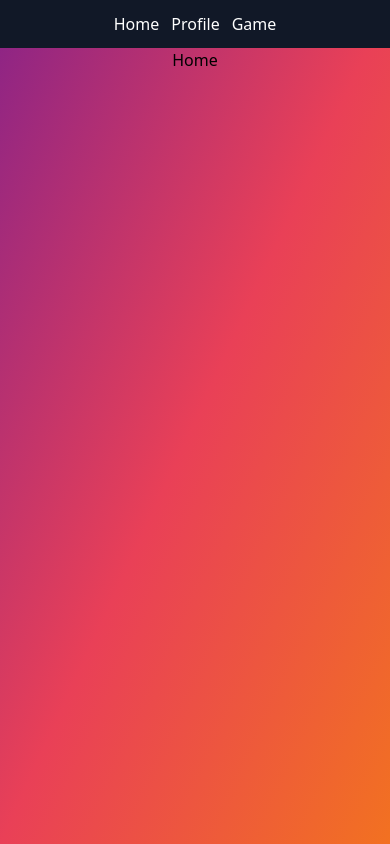
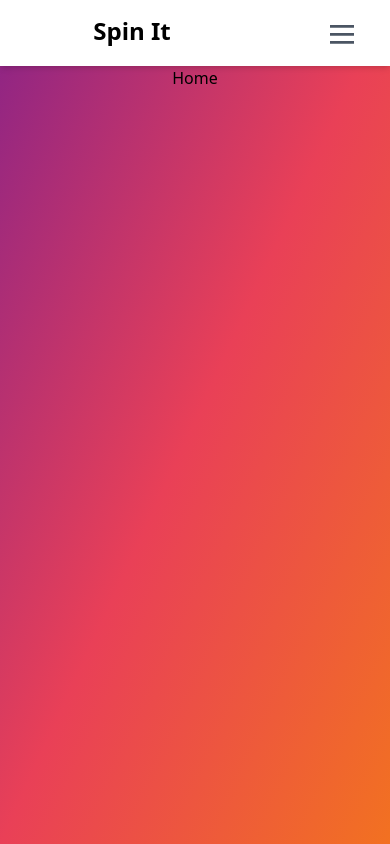
Before and after one commit to Gopakumar8075/spin, a React (Create React App) app: page / in a window 390 px wide. Built offline with nearby package versions, Linux system fonts and the light colour scheme.

Commit message:
hamberger added

```diff
--- a/src/components/Navbar/Navbar.jsx
+++ b/src/components/Navbar/Navbar.jsx
@@ -0,0 +1,78 @@
+import React, { useState } from 'react';
+import { Link } from 'react-router-dom';
+
+const NavBar = () => {
+  const [isMenuOpen, setMenuOpen] = useState(false);
+
+  const toggleMenu = () => {
+    setMenuOpen(!isMenuOpen);
+  };
+
+  return (
+    <header className="header sticky top-0 bg-white shadow-md flex items-center justify-between px-8 py-2">
+      <h1 className="w-3/12">
+        <a href="">
+          <svg xmlns="http://www.w3.org/2000/svg" width="200" height="50" viewBox="0 0 200 50">
+            <text x="50%" y="50%" dominantBaseline="middle" textAnchor="middle" fontSize="24" fontWeight="bold">
+              Spin It
+            </text>
+            {/* <image href="logo.png" x="10" y="10" width="30" height="30" /> */}
+          </svg>
+        </a>
+      </h1>
+
+      <nav
+        className={`nav font-semibold text-lg ${
+          isMenuOpen ? 'block' : 'hidden'
+        } lg:flex lg:items-center lg:w-auto`}
+      >
+        <ul className="flex flex-col lg:flex-row items-center">
+          <li className="p-4 border-b-2 border-green-500 border-opacity-0 hover:border-opacity-100 hover:text-green-500 duration-200 cursor-pointer active">
+            <Link to="/" className="hover:text-gray-300">
+              Home
+            </Link>
+          </li>
+          <li className="p-4 border-b-2 border-green-500 border-opacity-0 hover:border-opacity-100 hover:text-green-500 duration-200 cursor-pointer">
+            <Link to="/profile" className="hover:text-gray-300">
+              Profile
+            </Link>
+          </li>
+          <li className="p-4 border-b-2 border-green-500 border-opacity-0 hover:border-opacity-100 hover:text-green-500 duration-200 cursor-pointer">
+            <Link to="/game" className="hover:text-gray-300">
+              Game
+            </Link>
+          </li>
+        </ul>
+      </nav>
+
+      <div className="w-3/12 flex justify-end lg:hidden">
+        <button
+          className="text-gray-600 hover:text-gray-800 focus:outline-none focus:text-gray-800"
+          onClick={toggleMenu}
+        >
+          <svg
+            className="h-8 w-8 fill-current"
+            viewBox="0 0 24 24"
+            xmlns="http://www.w3.org/2000/svg"
+          >
+            {isMenuOpen ? (
+              <path
+                fillRule="evenodd"
+                clipRule="evenodd"
+                d="M4.5 4H19.5V6H4.5V4ZM4.5 10H19.5V12H4.5V10ZM19.5 18H4.5V16H19.5V18Z"
+              />
+            ) : (
+              <path
+                fillRule="evenodd"
+                clipRule="evenodd"
+                d="M3 6H21V8H3V6ZM3 12H21V14H3V12ZM3 18H21V20H3V18Z"
+              />
+            )}
+          </svg>
+        </button>
+      </div>
+            </header>
+            );
+            };
+
+            export default NavBar;
--- a/src/pages/Layout.js
+++ b/src/pages/Layout.js
@@ -1,27 +1,10 @@
 import { Outlet, Link } from "react-router-dom";
+import NavBar from "../components/Navbar/Navbar";
 
 const Layout = () => {
   return (
     <>
-      <nav className="bg-gray-900">
-        <ul className="flex justify-center gap-3 text-white py-3">
-          <li>
-            <Link to="/" className="hover:text-gray-300">
-              Home
-            </Link>
-          </li>
-          <li>
-            <Link to="/profile" className="hover:text-gray-300">
-              Profile
-            </Link>
-          </li>
-          <li>
-            <Link to="/game" className="hover:text-gray-300">
-              Game
-            </Link>
-          </li>
-        </ul>
-      </nav>
+<NavBar/>
       <main>
         <Outlet />
       </main>
```
